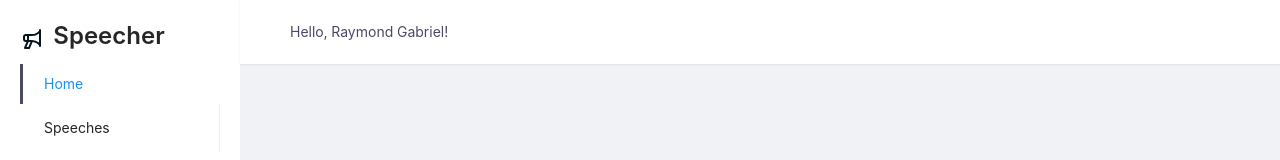
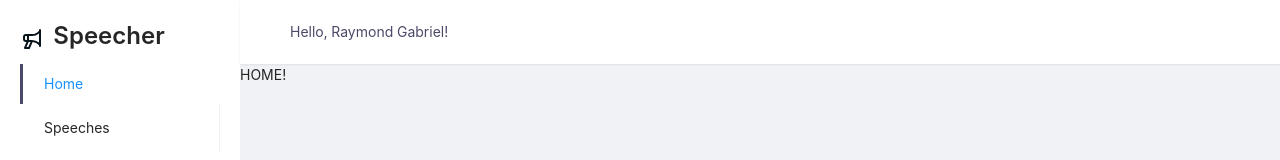
Before and after one commit to rgabriel01/speecher-fe, a React (Create React App) app: page / in a window 1280 px wide. Shown: the top 160 px of the page. Built offline with nearby package versions, Linux system fonts and the light colour scheme.

Commit message:
establishes a working routing mechanism

```diff
--- a/package.json
+++ b/package.json
@@ -10,6 +10,7 @@
     "react": "^18.2.0",
     "react-app-rewired": "^2.2.1",
     "react-dom": "^18.2.0",
+    "react-router-dom": "^6.14.1",
     "react-scripts": "5.0.1",
     "web-vitals": "^2.1.4"
   },
--- a/src/App.js
+++ b/src/App.js
@@ -1,9 +1,14 @@
+import React from 'react'
+import { BrowserRouter } from 'react-router-dom'
 import Layout from './components/layout'
-import './App.less';
+import './App.less'
+
 
 function App() {
   return (
-    <Layout />
+    <BrowserRouter>
+      <Layout />
+    </BrowserRouter>
   )
 }
 
--- a/src/components/Layout/index.js
+++ b/src/components/Layout/index.js
@@ -1,19 +1,29 @@
 import React from 'react'
+import { Route, Routes } from 'react-router-dom'
 import { Layout } from 'antd'
+import Home from '../home'
 
 import Sidebar from './sidebar'
 import './styles.less'
 
-const { Header } = Layout
+const { Header, Content } = Layout
 
 const AppLayout = () => {
   return (
     <Layout hasSider>
       <Sidebar />
       <Layout>
+
         <Header className='main-header'>
           Hello, Raymond Gabriel!
         </Header>
+
+        <Content>
+          <Routes>
+            <Route exact path='/' element={<Home />} />
+          </Routes>
+        </Content>
+
       </Layout>
     </Layout>
   )
--- /dev/null
+++ b/src/components/home/index.js
@@ -0,0 +1,10 @@
+import React from 'react'
+
+const Home = () => {
+  debugger
+  return (
+    <div>HOME!</div>
+  )
+}
+
+export default Home
```
Also changed, not shown: 1 other file (tests, documents, lock files or other folders).
